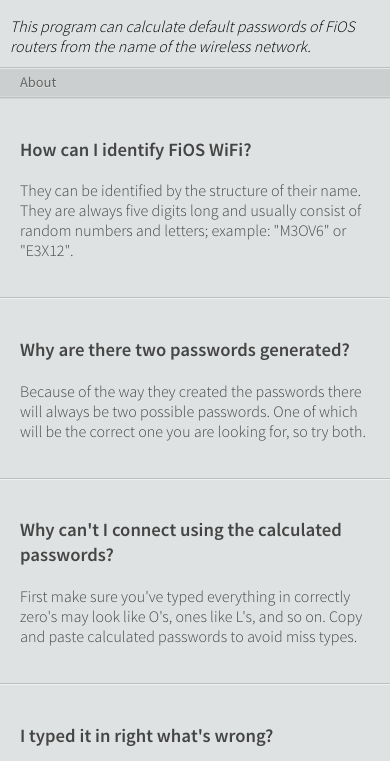
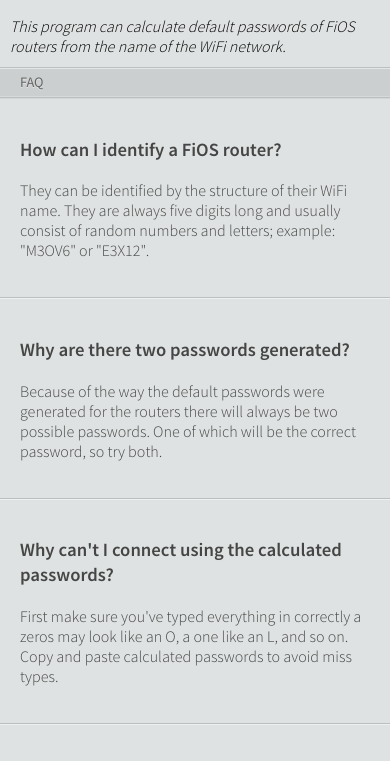
Before and after one commit to tylerthebuildor/fioswificalculator, a plain HTML site: page www/about.html in a window 390 px wide. Shown: the part 64-825 px from the top of the page. Drawn offline with Linux system fonts and the light colour scheme; some packages are replaced by stand-ins of ours; no server answers.

Commit message:
Fix typos and remove default plugins

```diff
--- a/www/about.html
+++ b/www/about.html
@@ -23,35 +23,35 @@
     <h2>FiOS WiFi Calculator</h2>
     <em>This program can calculate
         default passwords of FiOS routers
-        from the name of the wireless network.</em>
+        from the name of the WiFi network.</em>
   </div>
 
   <!-- About -->
   <div class="topcoat-list">
 
-    <h3 class="topcoat-list__header">About</h3>
+    <h3 class="topcoat-list__header">FAQ</h3>
 
     <ul class="topcoat-list__container">
 
       <li class="topcoat-list__item">
-        <h3>How can I identify FiOS WiFi?</h3>
-        <p> They can be identified by the structure of their
-        name. They are always five digits long
+        <h3>How can I identify a FiOS router?</h3>
+        <p>They can be identified by the structure of their
+        WiFi name. They are always five digits long
         and usually consist of random numbers and
         letters; example: "M3OV6" or "E3X12".</p>
       </li>
 
       <li class="topcoat-list__item">
         <h3>Why are there two passwords generated?</h3>
-        <p>Because of the way they created the passwords
-        there will always be two possible passwords. One of which
-        will be the correct one you are looking for, so try both.</p>
+        <p>Because of the way the default passwords were generated
+        for the routers there will always be two possible passwords. One of which
+        will be the correct password, so try both.</p>
       </li>
 
       <li class="topcoat-list__item">
         <h3>Why can't I connect using the calculated passwords?</h3>
         <p>First make sure you've typed everything in
-        correctly zero's may look like O's, ones like L's,
+        correctly a zeros may look like an O, a one like an L,
         and so on. Copy and paste calculated passwords to avoid
         miss types.</p>
       </li>
```
Also changed, not shown: www/config.android.xml (+6 -1 lines), dist/about.html, dist/config.android.xml.
